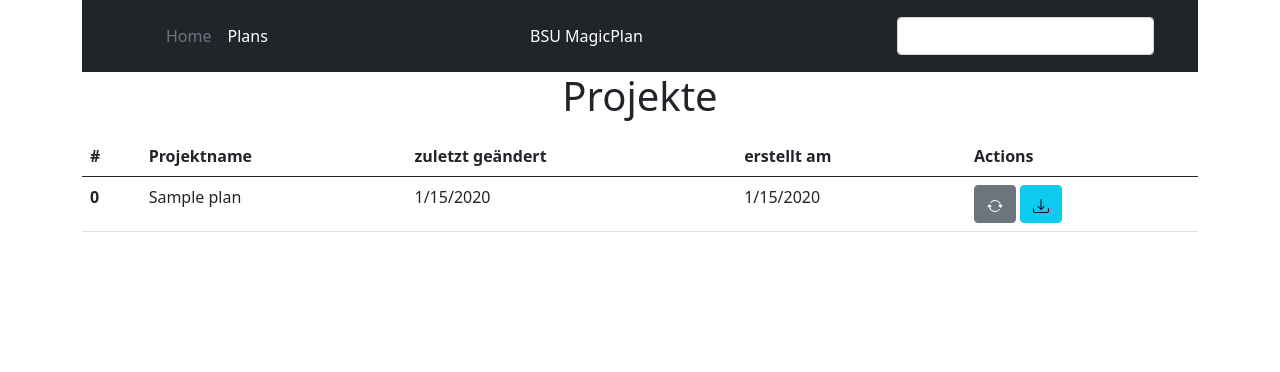
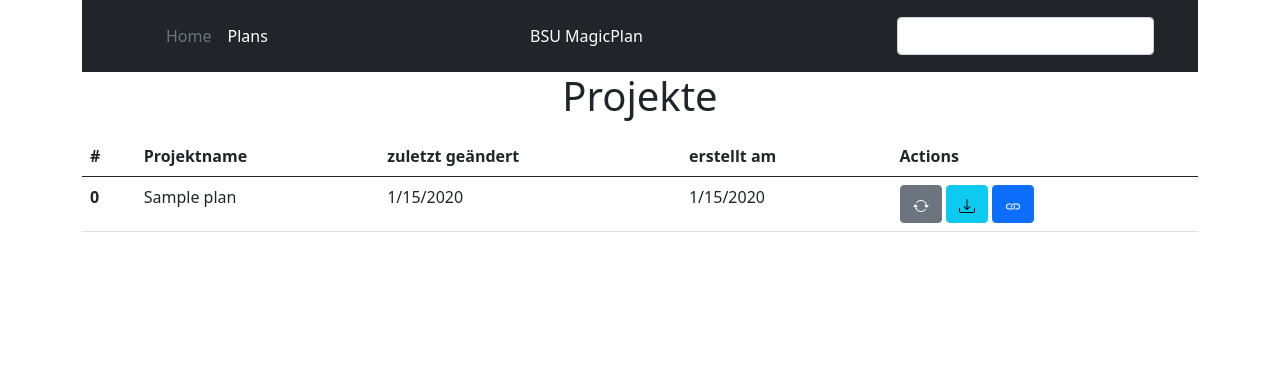
Before and after one commit to jkleinau/BSUMagicPlan, a Node server app: page / in a window 1280 px wide. Shown: the top 372 px of the page. Run offline with Node 20, Linux system fonts and the light colour scheme; tables that the repository leaves empty hold one stand-in row (values such as "Sample post"); some libraries are stand-ins or nearby versions.

Commit message:
link button added

```diff
--- a/views/index.ejs
+++ b/views/index.ejs
@@ -31,7 +31,14 @@
                     <path d="M7.646 11.854a.5.5 0 0 0 .708 0l3-3a.5.5 0 0 0-.708-.708L8.5 10.293V1.5a.5.5 0 0 0-1 0v8.793L5.354 8.146a.5.5 0 1 0-.708.708l3 3z"/>
                 </svg>
             </a>
-
+            <% if(plan.public_url != null && plan.public_url != '') {%>
+            <a class="btn btn-primary" href="<%= plan.public_url %>" target="_blank">
+                <svg xmlns="http://www.w3.org/2000/svg" width="16" height="16" fill="currentColor" class="bi bi-link" viewBox="0 0 16 16">
+                    <path d="M6.354 5.5H4a3 3 0 0 0 0 6h3a3 3 0 0 0 2.83-4H9c-.086 0-.17.01-.25.031A2 2 0 0 1 7 10.5H4a2 2 0 1 1 0-4h1.535c.218-.376.495-.714.82-1z"/>
+                    <path d="M9 5.5a3 3 0 0 0-2.83 4h1.098A2 2 0 0 1 9 6.5h3a2 2 0 1 1 0 4h-1.535a4.02 4.02 0 0 1-.82 1H12a3 3 0 1 0 0-6H9z"/>
+                </svg>
+            </a>
+            <% } %>
         </td>
     </tr>
     <%  });} %>
```
